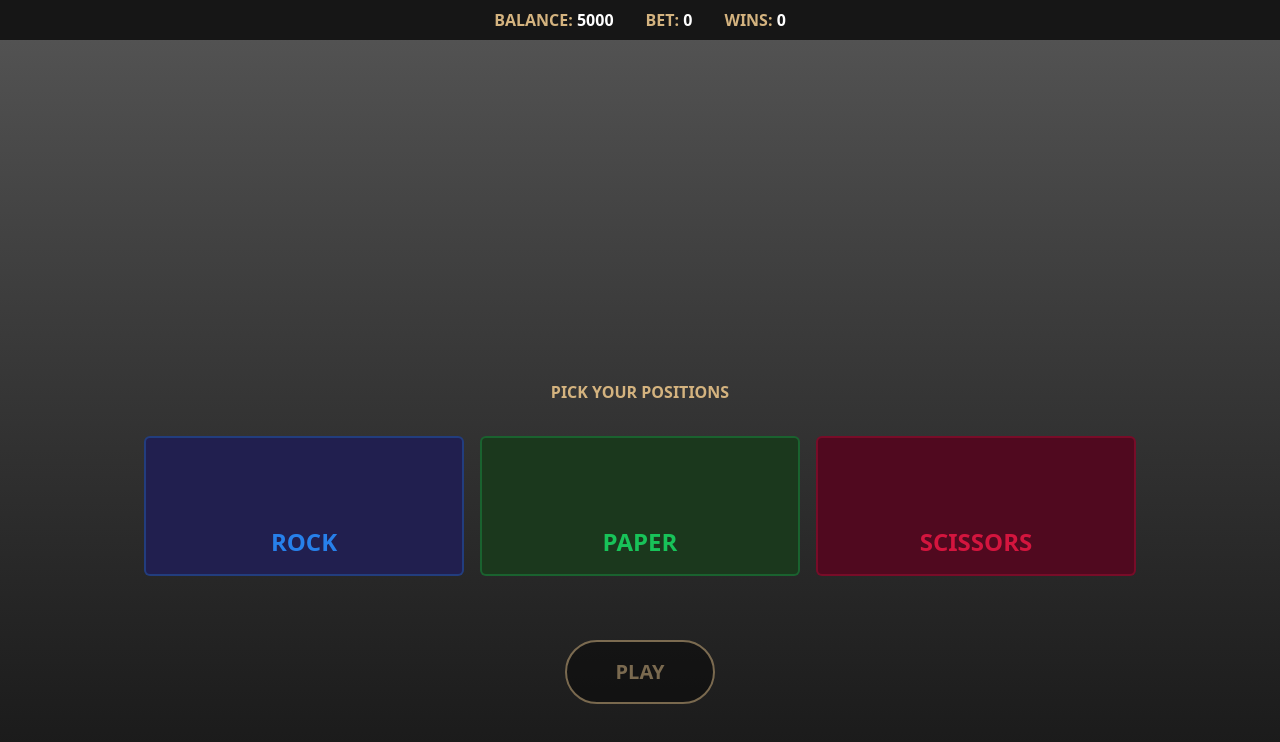
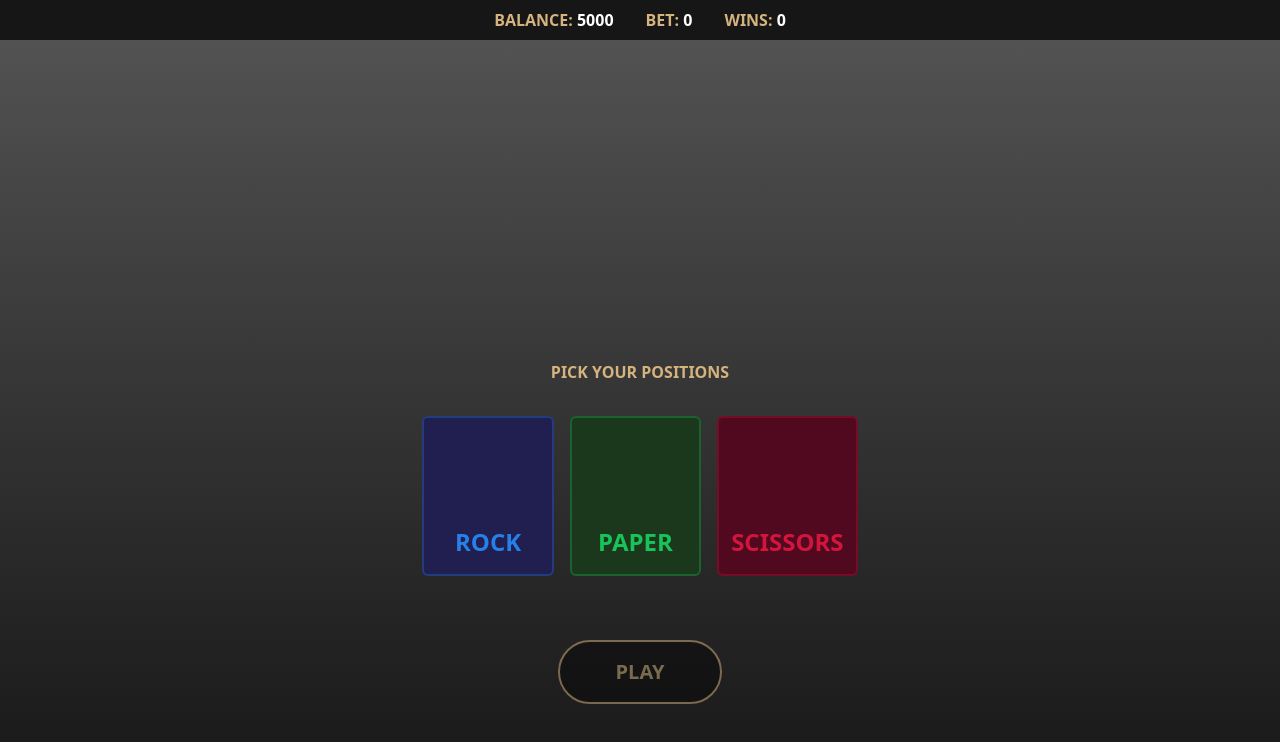
Before and after one commit to dylan9b/rock-paper-scissors, a React (Vite) app: page / in a window 1280 px wide. Shown: the top 742 px of the page. Built offline with nearby package versions, Linux system fonts and the light colour scheme.

Commit message:
Updated UI for position items.

```diff
--- a/src/App.tsx
+++ b/src/App.tsx
@@ -26,12 +26,13 @@ function App() {
       </header>
 
       <main className="flex flex-col items-center justify-end p-16 xl:p-24 h-screen w-screen bg-linear-to-b from-neutral-600 to-neutral-900">
+        <div className="w-full md:w-4/5 lg:w-3/5 xl:w-2/5">
           {gameStatus === "playing" && (
             <div className="mb-8">
               <Battle />
             </div>
           )}
-        <h2 className="uppercase font-bold text-base text-custom-gold mb-8">
+          <h2 className="uppercase font-bold text-base text-custom-gold mb-8 text-center">
             Pick your positions
           </h2>
           <div className="w-full flex flex-col md:flex-row items-center justify-center gap-4 mb-16">
@@ -41,6 +42,7 @@ function App() {
           <div className="flex items-center justify-center w-full">
             <Button onClick={handleOnClick} />
           </div>
+        </div>
       </main>
     </div>
   );
--- a/src/components/Button/Button.tsx
+++ b/src/components/Button/Button.tsx
@@ -28,7 +28,7 @@ export default function Button({ onClick }: ButtonProps) {
       disabled={disabled}
       onClick={onClick}
       type="button"
-      className={`w-full md:flex-[0.08] bg-custom-black rounded-full text-xl uppercase px-8 py-4 border-2 text-custom-gold font-semibold border-custom-gold
+      className={`w-full flex-1 md:flex-[0.26] bg-custom-black rounded-full text-xl uppercase px-8 py-4 border-2 text-custom-gold font-semibold border-custom-gold
         ${
           disabled
             ? "opacity-50 cursor-not-allowed"
--- a/src/components/Positions/Position/Position.tsx
+++ b/src/components/Positions/Position/Position.tsx
@@ -66,7 +66,7 @@ export default function Position({ option }: PositionProps) {
       type="button"
       onClick={() => handleOnOptionClick(option)}
       disabled={shouldOptionBeDisabled}
-      className={`w-full h-40 md:w-80 md:h-35 flex flex-col justify-end items-center px-3 py-4 border-2 rounded-md uppercase text-2xl font-semibold ${text} ${borderColor} ${bgColor}
+      className={`w-full min-h-40 flex-1 flex flex-col justify-end items-center px-3 py-4 border-2 rounded-md uppercase text-2xl font-semibold ${text} ${borderColor} ${bgColor}
       ${shouldOptionBeDisabled ? "cursor-not-allowed" : "cursor-pointer"}
       `}
     >
```
Lines whose indentation alone changed are shown as unchanged.
